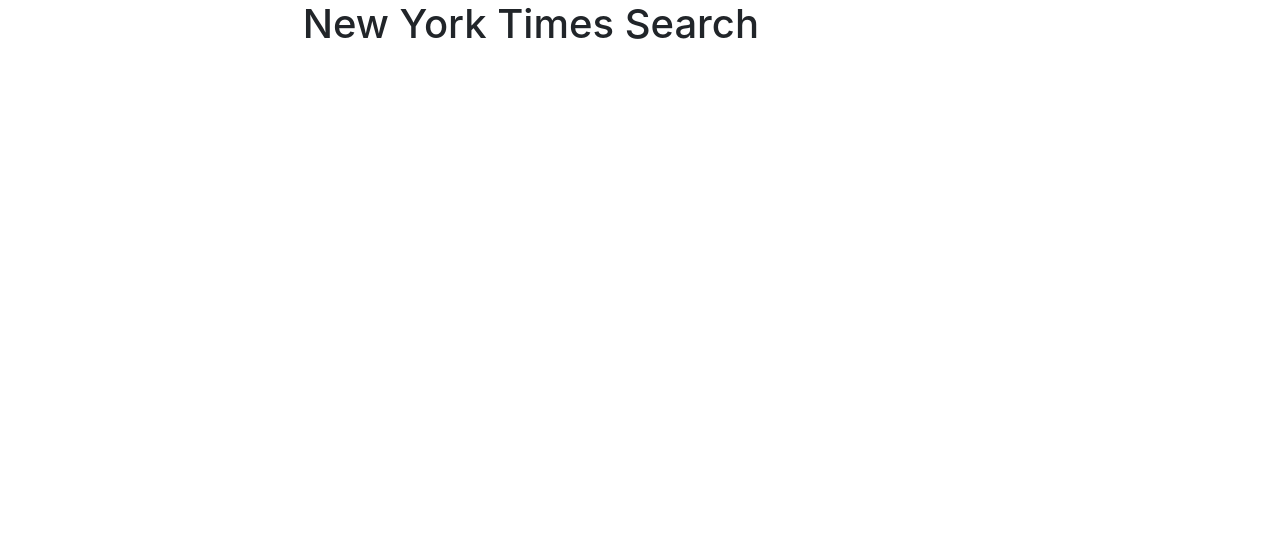
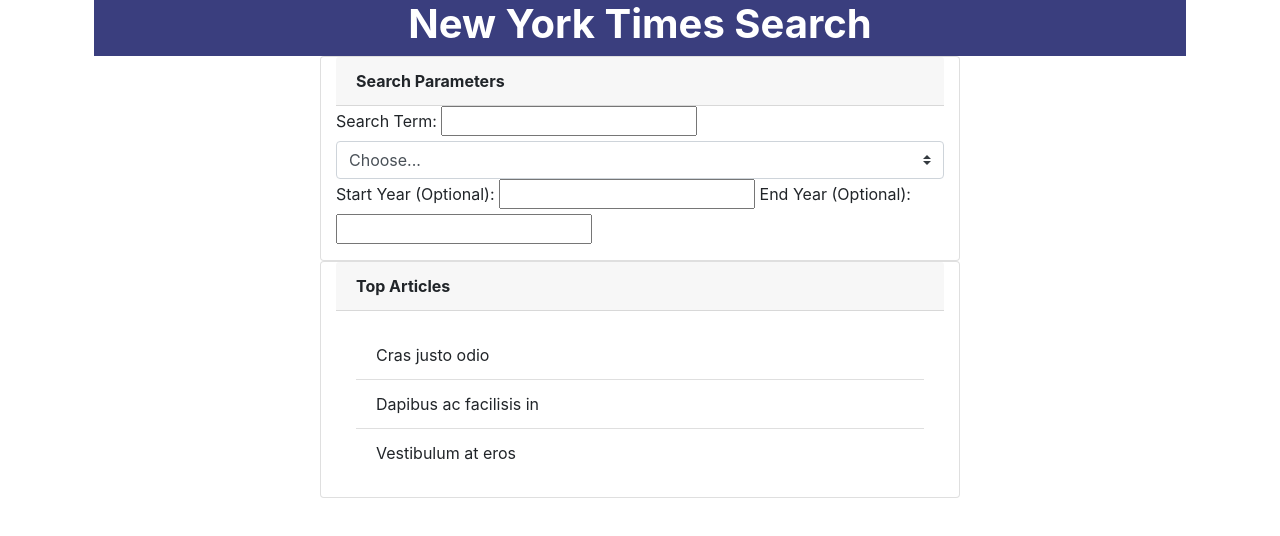
Before and after one commit to cjlaflamme1/PracticeProject, a plain HTML site: page index.html in a window 1280 px wide. Drawn offline with nearby package versions, Linux system fonts and the light colour scheme.

Commit message:
boilerplate start

```diff
--- a/index.html
+++ b/index.html
@@ -14,17 +14,65 @@
 <body>
     <header class="Jumbotron">
         <div class="row">
-            <div class="col-md-10">
-                <h1 class="text-center">New York Times Search</h1>
+            <div class="col-1"></div>
+            <div class="col-md-10 head-box">
+                <h1 class="text-center"><strong>New York Times Search</strong></h1>
             </div>
+            <div class="col-1"></div>
         </div>
     </header>
+
+    <main class="container-fluid">
+        <div class="row">
+            <div class="col-md-3"></div>
+            <div class="card col-md-6">
+                <div class="card-header"><strong>Search Parameters</strong></div>
+                <form>
+                    <div class="form-group">
+                        <label for="search-term">Search Term:</label>
+                        <input class="search-term" />
+                        <select class="custom-select" id="inputGroupSelect02">
+                            <option selected>Choose...</option>
+                            <option value="1">1</option>
+                            <option value="2">2</option>
+                            <option value="3">3</option>
+                        </select>
+                        <label for="start-year">Start Year (Optional):</label>
+                        <input class="start-year">
+                        <label for="end-year">End Year (Optional):</label>
+                        <input class="end-year">
+                    </div>
+                </form>
+            </div>
+            <div class="col-md-3"></div>
+        </div>
+    </main>
+
+    <div class="container-fluid">
+        <div class="row">
+            <div class="col-md-3"></div>
+            <div class="card col-md-6">
+                <div class="card-header"><strong>Top Articles</strong></div>
+                <div class="card-body">
+                    <ul class="list-group list-group-flush">
+                        <li class="list-group-item">Cras justo odio</li>
+                        <li class="list-group-item">Dapibus ac facilisis in</li>
+                        <li class="list-group-item">Vestibulum at eros</li>
+                      </ul>
+                </div>
+            </div>
+            <div class="col-md-3"></div>
+        </div>
+    </div>
 
 
 
 
-    <!-- <script src="https://cdnjs.cloudflare.com/ajax/libs/jquery/3.2.1/jquery.min.js"></script> -->
-    <!-- <script src="script.js"></script> -->
+
+
+    <script src="https://cdnjs.cloudflare.com/ajax/libs/jquery/3.2.1/jquery.min.js"></script>
+    <script src="./src/script.js"></script>
 
 </body>
+
 </html>
--- a/styles/style.css
+++ b/styles/style.css
@@ -0,0 +1,6 @@
+.head-box {
+    width: 100%;
+    height: auto;
+    background-color: #000658c5;
+    color: #ffffff;
+}
```
